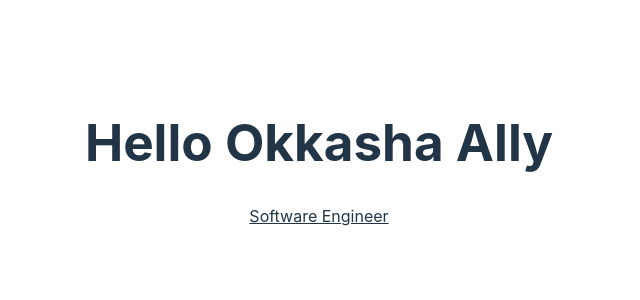
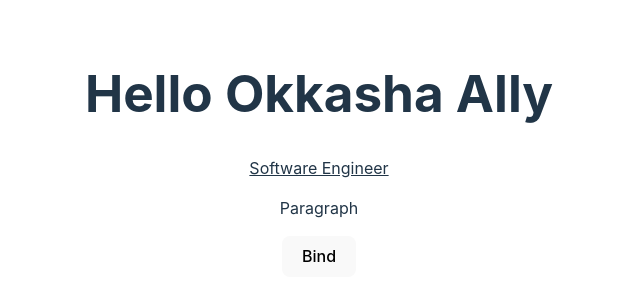
Before and after one commit to OkkashaAlly/svelte, a Svelte app: page / in a window 1280 px wide. Shown: the part 246-546 px from the top of the page, without its empty margins (321-961 px from the left). Built offline with nearby package versions, Linux system fonts and the light colour scheme.

Commit message:
7 - Binding to Attributes

```diff
--- a/src/App.svelte
+++ b/src/App.svelte
@@ -1,11 +1,15 @@
 <script>
   const name = "Okkasha Ally";
   const profession = "<u>Software Engineer</u>";
+  const paragraphID = "paragraph";
+  const disabled = false;
 </script>
 
 <main>
   <h1>Hello {name}</h1>
   <div>{@html profession}</div>
+  <p id={paragraphID}>Paragraph</p>
+  <button {disabled}>Bind</button>
 </main>
 
 <style>
```
